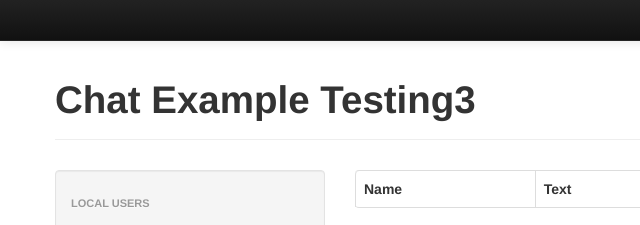
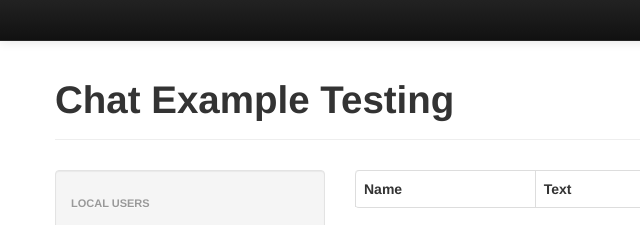
Before and after one commit to pbhatt17/nodetest, a website: page client/index.html in a window 1280 px wide. Shown: the top 225 px of the page, 0-640 px from the left. Drawn offline with nearby package versions, Linux system fonts and the light colour scheme; no server answers.

Commit message:
mods to text to trigger image build

```diff
--- a/client/index.html
+++ b/client/index.html
@@ -1,7 +1,7 @@
 <!doctype html>
 <html lang="en" ng-app>
   <head>
-    <title>Chat Example Testing3</title>
+    <title>Chat Example Testing</title>
     <meta name="viewport" content="width=device-width, initial-scale=1.0">
     <link rel="stylesheet" href="/css/bootstrap.min.css">
     <link rel="stylesheet" href="/css/bootstrap-responsive.min.css">
@@ -55,7 +55,7 @@
         </div>
       </div>
       <div class="page-header">
-        <h1>Chat Example Testing3</h1>
+        <h1>Chat Example Testing</h1>
       </div>
       <div class="row">
         <div class="span3">
```
Also changed, not shown: README.md.
